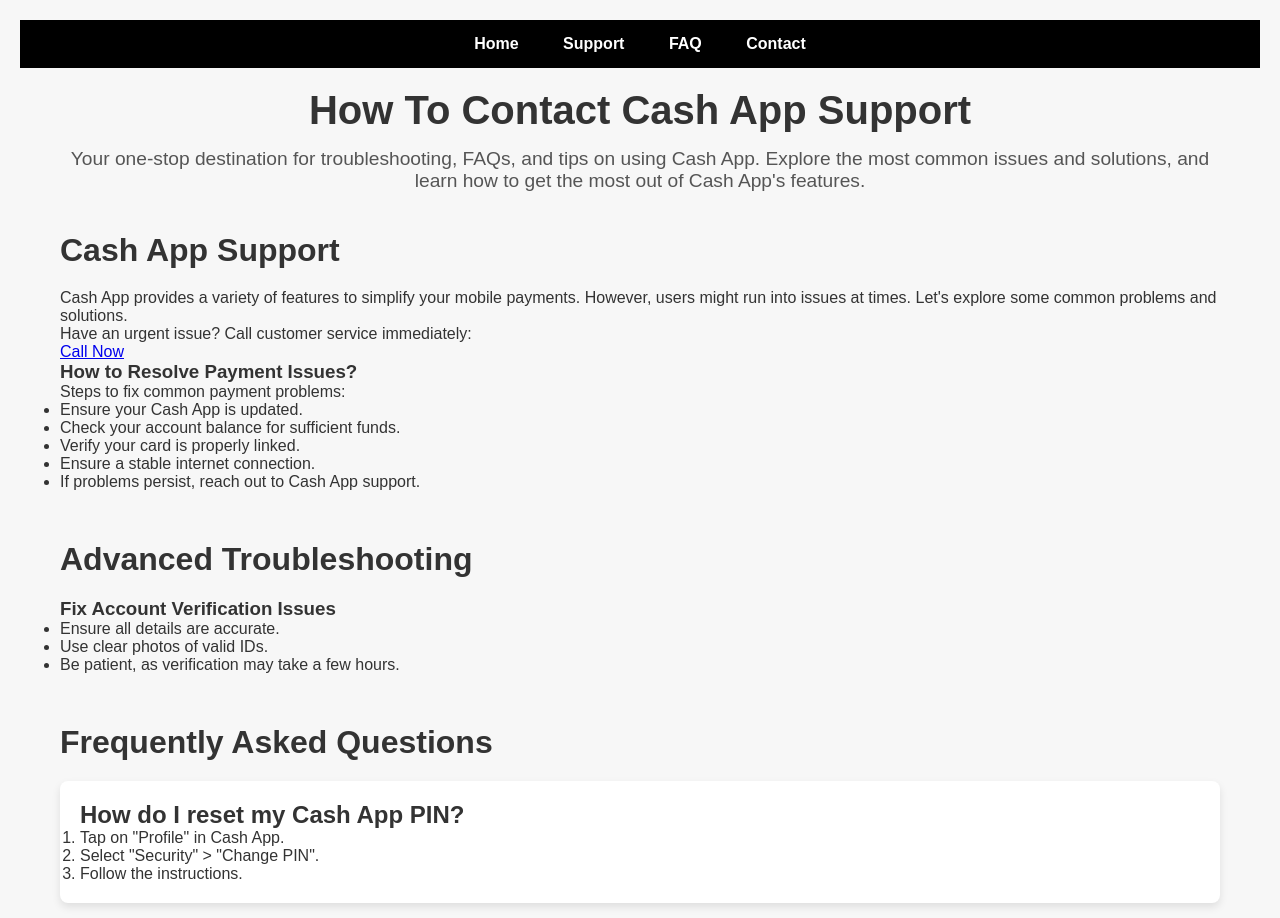
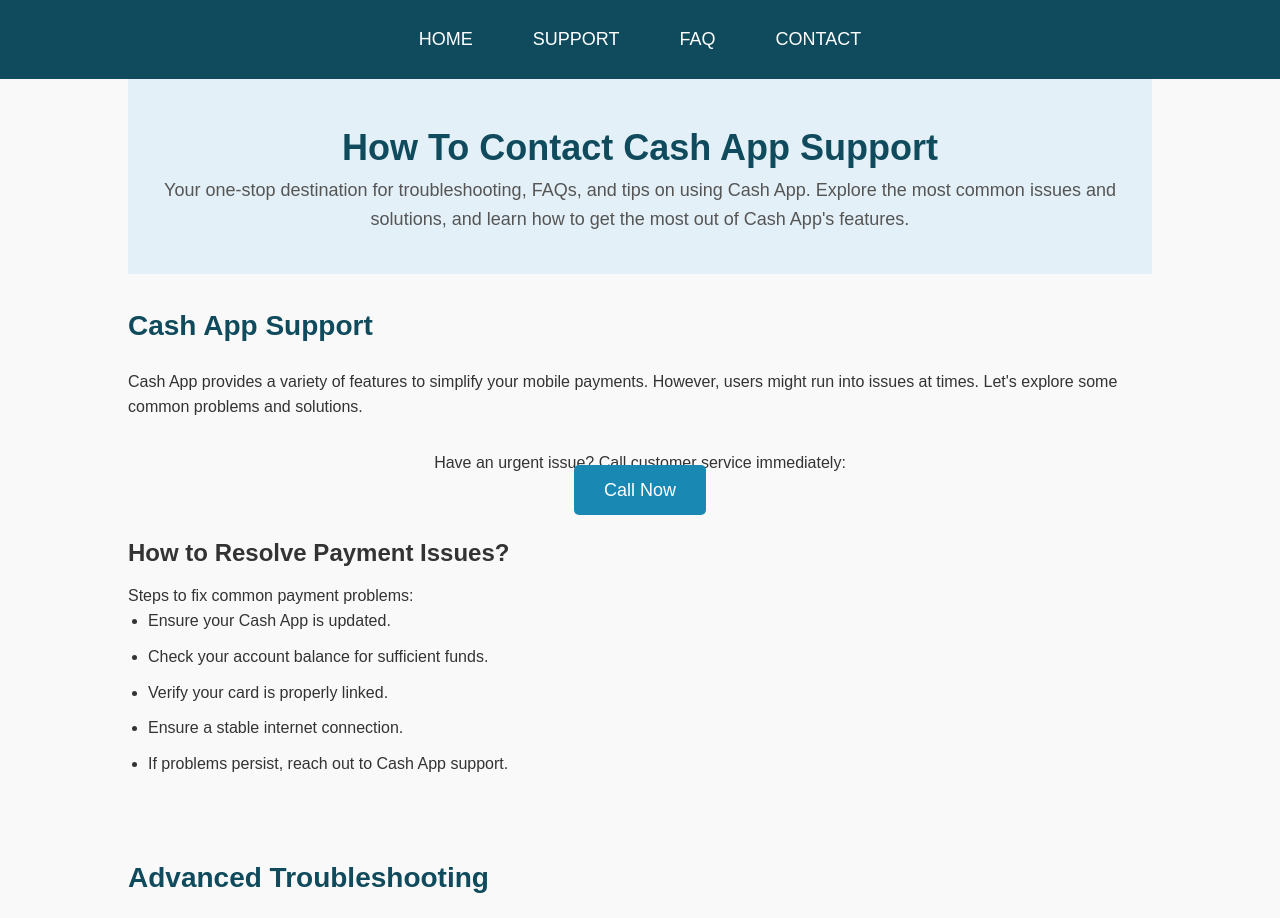
Before and after one commit to thomas3381/cash, a plain HTML site: page CASH/index.html in a window 1280 px wide. Shown: the top 918 px of the page. Drawn offline with Linux system fonts and the light colour scheme.

Commit message:
Update style.css

```diff
--- a/CASH/style.css
+++ b/CASH/style.css
@@ -1,85 +1,117 @@
-/* Reset styles */
+/* Basic resets */
 * {
     margin: 0;
     padding: 0;
     box-sizing: border-box;
 }
 
+/* Body and overall styling */
 body {
-    font-family: 'Arial', sans-serif;
-    background-color: #f7f7f7;
+    font-family: Arial, sans-serif;
+    line-height: 1.6;
+    background-color: #f9f9f9;
     color: #333;
-    padding: 20px;
+}
+
+.container {
+    width: 80%;
+    margin: 0 auto;
 }
 
 header {
-    background-color: #000;
+    position: sticky;
+    top: 0;
+    background-color: #0f4b5c;
+    padding: 15px 0;
+    z-index: 1000;
+}
+
+.navbar {
+    display: flex;
+    justify-content: center;
+    align-items: center;
+}
+
+.nav-link {
     color: #fff;
-    padding: 15px;
+    text-decoration: none;
+    padding: 10px 20px;
+    margin: 0 10px;
+    font-size: 18px;
+    text-transform: uppercase;
+}
+
+.nav-link:hover {
+    background-color: #1988b2;
+    border-radius: 5px;
+}
+
+.hero {
+    background-color: #e4f0f7;
+    padding: 40px 0;
     text-align: center;
 }
 
-header nav a {
-    color: #fff;
-    text-decoration: none;
-    margin: 0 20px;
-    font-weight: bold;
-}
-
-.container {
-    max-width: 1200px;
-    margin: 0 auto;
-    padding: 20px;
-}
-
-.hero {
-    text-align: center;
-    margin-bottom: 40px;
-}
-
 .hero h1 {
-    font-size: 2.5em;
-    margin-bottom: 15px;
+    font-size: 36px;
+    color: #0f4b5c;
 }
 
 .hero p {
-    font-size: 1.2em;
+    font-size: 18px;
     color: #555;
 }
 
 .section {
-    margin-bottom: 50px;
+    padding: 30px 0;
 }
 
-.section h2 {
-    font-size: 2em;
+h2 {
+    font-size: 28px;
+    color: #0f4b5c;
     margin-bottom: 20px;
 }
 
-.faq-item {
-    margin-bottom: 20px;
-    padding: 20px;
-    background-color: #fff;
-    border-radius: 8px;
-    box-shadow: 0 4px 8px rgba(0, 0, 0, 0.1);
+h3 {
+    font-size: 24px;
+    color: #333;
+    margin-bottom: 10px;
 }
 
-.faq-item h3 {
-    font-size: 1.5em;
-    cursor: pointer;
+ul, ol {
+    padding-left: 20px;
+    margin-bottom: 20px;
 }
 
-.faq-item p {
-    font-size: 1.1em;
-    line-height: 1.6;
-    color: #555;
+ul li, ol li {
+    margin-bottom: 10px;
 }
 
+/* Call to action button */
+.cta-container {
+    text-align: center;
+    margin: 30px 0;
+}
+
+.cta-button {
+    background-color: #1988b2;
+    color: #fff;
+    padding: 15px 30px;
+    font-size: 18px;
+    text-decoration: none;
+    border-radius: 5px;
+}
+
+.cta-button:hover {
+    background-color: #0f4b5c;
+}
+
+/* Footer styling */
 footer {
+    background-color: #0f4b5c;
+    color: #fff;
     text-align: center;
-    padding: 15px;
-    background-color: #000;
-    color: #fff;
+    padding: 20px;
 }
 
 footer a {
@@ -88,5 +120,5 @@ footer a {
 }
 
 footer a:hover {
-    color: #00b89e;
+    text-decoration: underline;
 }
```
